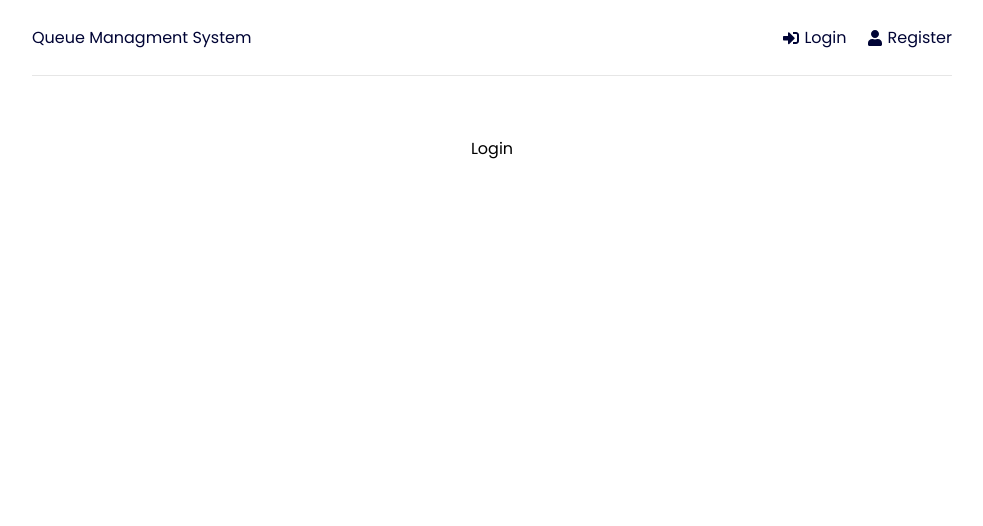
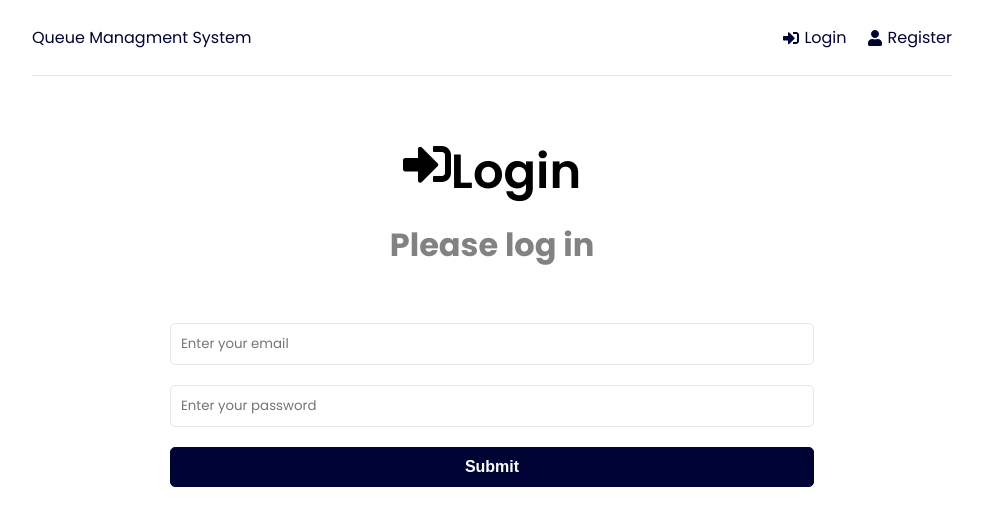
Before and after one commit to manny1918/q-in, a React (Vite) app in the folder frontend/: page /login in a window 1280 px wide. Shown: the top 526 px of the page, without its empty margins (148-1131 px from the left). Built offline with nearby package versions, Linux system fonts and the light colour scheme.

Commit message:
Create login page

```diff
--- a/frontend/pages/Login.jsx
+++ b/frontend/pages/Login.jsx
@@ -1,5 +1,67 @@
-export default function Login(){
-    return(
-        <div>Login</div>
+import { useState } from 'react'
+import { FaSignInAlt } from 'react-icons/fa'
+import { toast } from 'react-toastify'
+
+export default function Login() {
+    const [formData, setFormData] = useState({
+        email: '',
+        password: ''
+    })
+
+    const {  email, password} = formData
+
+    const onChange = (e) => {
+        setFormData((prevState) => ({
+            ...prevState,
+            [e.target.name]: e.target.value
+        }))
+    }
+
+    const onSubmit = (e) => {
+        e.preventDefault()
+        // if(password!==password2) {
+        //     toast.error('The passwords do not match')
+        // }
+    }
+
+    return (
+        <>
+            <section className="heading">
+                <h1>
+                    <FaSignInAlt />Login
+                </h1>
+                <p>Please log in</p>
+            </section>
+
+            <section className="form">
+                <form onSubmit={onSubmit}>
+                    <div className="form-group">
+                        <input
+                            type="email"
+                            id='email'
+                            name='email'
+                            value={email}
+                            className="form-control"
+                            onChange={onChange}
+                            placeholder='Enter your email'
+                            required />
+                    </div>
+                    <div className="form-group">
+                        <input
+                            type="password"
+                            id='password'
+                            name='password'
+                            value={password}
+                            className="form-control"
+                            onChange={onChange}
+                            placeholder='Enter your password'
+                            required />
+                    </div>
+                    <div className="form-group">
+                        <button className="btn btn-block">Submit</button>
+                    </div>
+                </form>
+            </section>
+        </>
     )
 }
```
